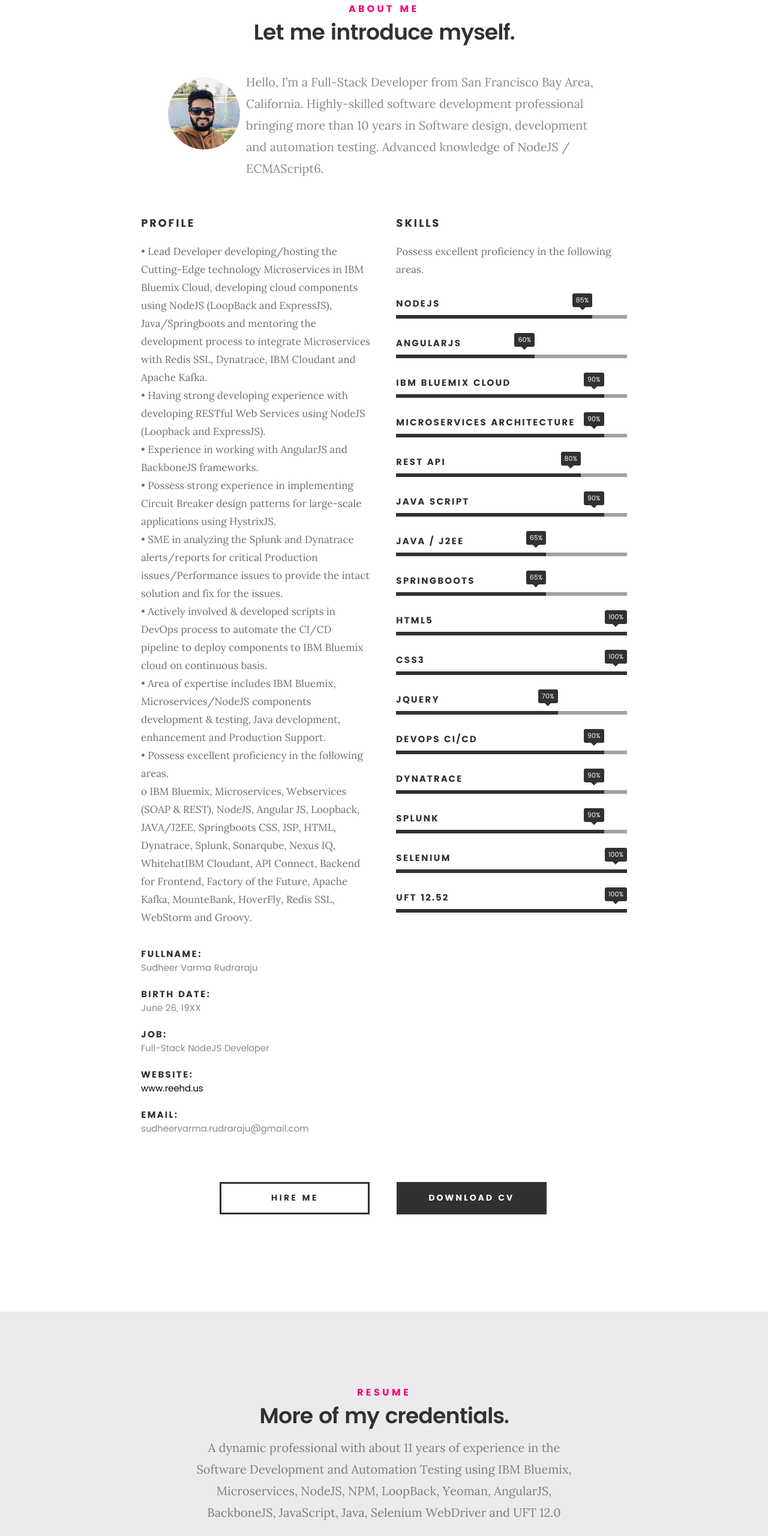
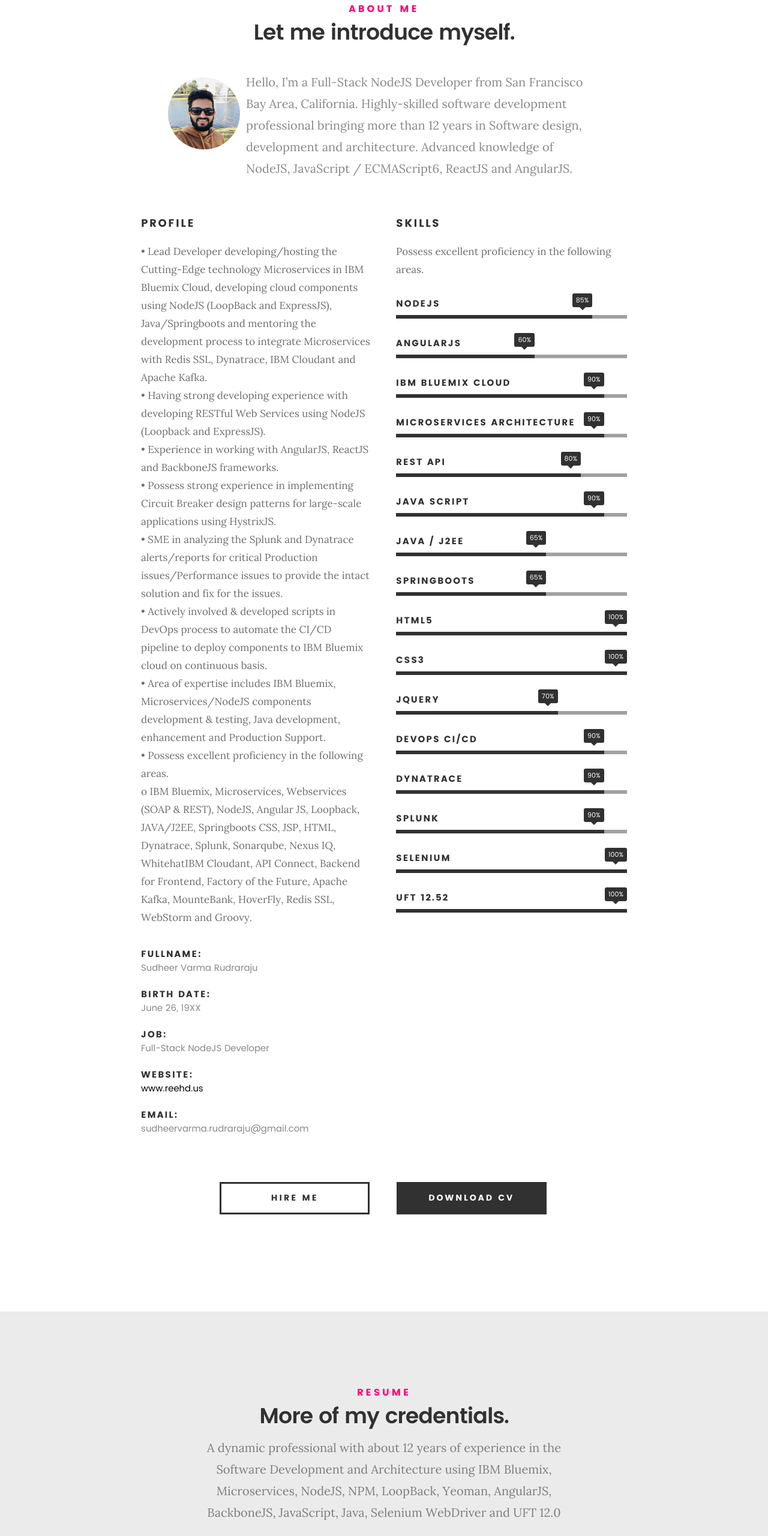
Before and after one commit to sudheervarma/reehdus-portfolio, a plain HTML site: page index.html in a window 1280 px wide. Shown: the part 920-3480 px from the top of the page at 60% size. Drawn offline with Linux system fonts and the light colour scheme; files whose address does not match are found by name.

Commit message:
Updated details

```diff
--- a/index.html
+++ b/index.html
@@ -112,7 +112,8 @@
 			</li>
 			<!-- <li><a href="https://www.quora.com/profile/Sudheer-Varma-Rudraraju"><i class="fa fa-quora"></i></a></li> -->
 			<li>
-				<a href="https://stackoverflow.com/users/8788198/sudheer-varma-rudraraju"><i class="fa fa-stack-overflow"></i></a>
+				<a href="https://stackoverflow.com/users/8788198/sudheer-varma-rudraraju"><i
+						class="fa fa-stack-overflow"></i></a>
 			</li>
 			<li>
 				<a href="Email:sudheervarma.rudraraju@gmail.com"><i class="fa fa-envelope"></i></a>
@@ -134,10 +135,10 @@
 					<img src="images/profile-pic.jpg" alt="Profile Picture" />
 
 					<p class="lead">
-						Hello, I’m a Full-Stack Developer from San Francisco Bay Area,
+						Hello, I’m a Full-Stack NodeJS Developer from San Francisco Bay Area,
 						California. Highly-skilled software development professional
-						bringing more than 10 years in Software design, development and
-						automation testing. Advanced knowledge of NodeJS / ECMAScript6.
+						bringing more than 12 years in Software design, development and
+						architecture. Advanced knowledge of NodeJS, JavaScript / ECMAScript6, ReactJS and AngularJS.
 					</p>
 				</div>
 			</div>
@@ -155,7 +156,7 @@
 					Redis SSL, Dynatrace, IBM Cloudant and Apache Kafka.<br />
 					• Having strong developing experience with developing RESTful Web
 					Services using NodeJS (Loopback and ExpressJS).<br />
-					• Experience in working with AngularJS and BackboneJS frameworks.<br />
+					• Experience in working with AngularJS, ReactJS and BackboneJS frameworks.<br />
 					• Possess strong experience in implementing Circuit Breaker design
 					patterns for large-scale applications using HystrixJS.<br />
 					• SME in analyzing the Splunk and Dynatrace alerts/reports for
@@ -294,8 +295,8 @@
 				<h1>More of my credentials.</h1>
 
 				<p class="lead">
-					A dynamic professional with about 11 years of experience in the
-					Software Development and Automation Testing using IBM Bluemix,
+					A dynamic professional with about 12 years of experience in the
+					Software Development and Architecture using IBM Bluemix,
 					Microservices, NodeJS, NPM, LoopBack, Yeoman, AngularJS, BackboneJS,
 					JavaScript, Java, Selenium WebDriver and UFT 12.0
 				</p>
@@ -752,13 +753,15 @@
 
 				<p class="lead">
 					Looking for an awesome and reliable webhosting? Try
-					<a href="http://www.dreamhost.com/r.cgi?287326|STYLESHOUT"><span>DreamHost</span></a>. Get <span>$50 off</span>
+					<a href="http://www.dreamhost.com/r.cgi?287326|STYLESHOUT"><span>DreamHost</span></a>. Get <span>$50
+						off</span>
 					when you sign up with the promocode
 					<span>styleshout</span>.
 				</p>
 
 				<div class="action">
-					<a class="button button-primary large" href="http://www.dreamhost.com/r.cgi?287326|STYLESHOUT">Sign Up Now</a>
+					<a class="button button-primary large" href="http://www.dreamhost.com/r.cgi?287326|STYLESHOUT">Sign
+						Up Now</a>
 				</div>
 			</div>
 		</div>
@@ -1040,16 +1043,20 @@
 				<form name="contactForm" id="contactForm" action="POST" data-netlify="true">
 					<fieldset>
 						<div class="form-field">
-							<input name="contactName" type="text" id="contactName" placeholder="Name" value="" minlength="2" required="" />
+							<input name="contactName" type="text" id="contactName" placeholder="Name" value=""
+								minlength="2" required="" />
 						</div>
 						<div class="form-field">
-							<input name="contactEmail" type="email" id="contactEmail" placeholder="Email" value="" required="" />
+							<input name="contactEmail" type="email" id="contactEmail" placeholder="Email" value=""
+								required="" />
 						</div>
 						<div class="form-field">
-							<input name="contactSubject" type="text" id="contactSubject" placeholder="Subject" value="" />
+							<input name="contactSubject" type="text" id="contactSubject" placeholder="Subject"
+								value="" />
 						</div>
 						<div class="form-field">
-							<textarea name="contactMessage" id="contactMessage" placeholder="message" rows="10" cols="50" required=""></textarea>
+							<textarea name="contactMessage" id="contactMessage" placeholder="message" rows="10"
+								cols="50" required=""></textarea>
 						</div>
 						<br />
 						<br />
@@ -1152,7 +1159,8 @@
 					</li>
 					<!-- <li><a href="https://www.quora.com/profile/Sudheer-Varma-Rudraraju"><i class="fa fa-quora"></i></a></li> -->
 					<li>
-						<a href="https://stackoverflow.com/users/8788198/sudheer-varma-rudraraju"><i class="fa fa-stack-overflow"></i></a>
+						<a href="https://stackoverflow.com/users/8788198/sudheer-varma-rudraraju"><i
+								class="fa fa-stack-overflow"></i></a>
 					</li>
 					<li>
 						<a href="Email:sudheervarma.rudraraju@gmail.com"><i class="fa fa-envelope"></i></a>
```
